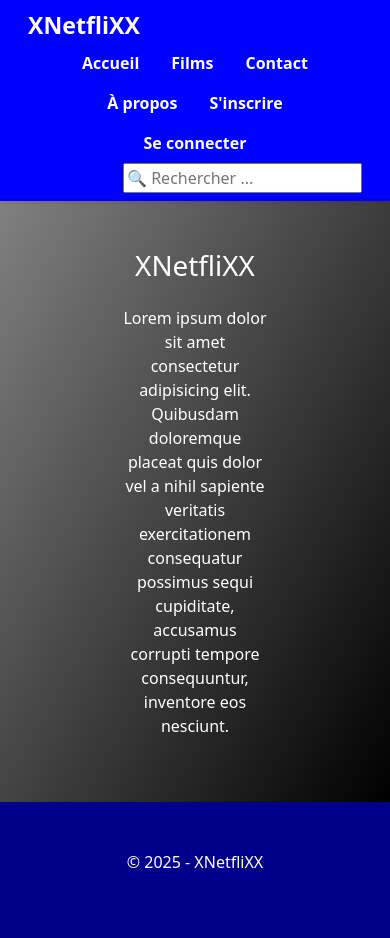
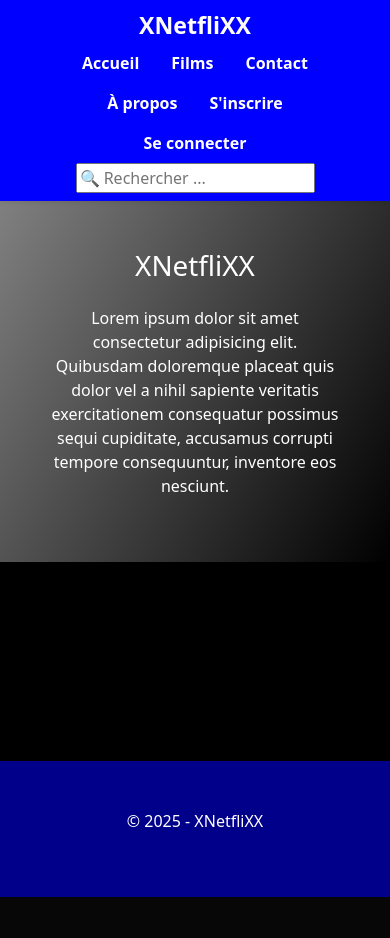
Before and after one commit to floriangarciasoto/bwb-neoness, a PHP site: page / in a window 390 px wide. After the commit the page ends 897 px from the top, so only its background shows below. Run offline with PHP 8.4, Linux system fonts and the light colour scheme.

Commit message:
Mise en place d'un responsive simple + correction des classes CSS et du HTML

```diff
--- a/public_html/index.html
+++ b/public_html/index.html
@@ -23,7 +23,7 @@
   ========================== -->
   <header class="row text-white shadow-sm position-sticky top-0 z-1 px-3 py-2 m-0">
 
-    <div class="col-md-3 d-flex align-items-center">
+    <div class="col-md-3 d-flex align-items-center justify-content-center justify-content-lg-start">
       <a href="." class="m-0 fs-3 fw-bold text-white text-decoration-none">XNetfliXX</a>
     </div>
 
@@ -39,7 +39,7 @@
       </ul>
     </nav>
 
-    <div class="col-md-3 d-flex align-items-center justify-content-end">
+    <div class="col-md-3 d-flex align-items-center justify-content-center justify-content-lg-end">
       <input type="text" name="search" id="search" placeholder="🔍 Rechercher ...">
     </div>
 
@@ -50,18 +50,15 @@
   ========================== -->
   <main>
 
-    <div class="site-title-dv d-flex flex-column justify-content-center align-items-center text-center p-5">
+    <div class="d-flex flex-column justify-content-center align-items-center text-center py-5 px-lg-5 bg-gradient-grey">
       <h1 class="h1">XNetfliXX</h1>
-      <p class="mt-3">Lorem ipsum dolor sit amet consectetur adipisicing elit. Quibusdam doloremque placeat quis dolor
+      <p class="mx-5 my-3 w-lg-50">Lorem ipsum dolor sit amet consectetur adipisicing elit. Quibusdam doloremque placeat quis dolor
         vel a nihil
         sapiente veritatis exercitationem consequatur possimus sequi cupiditate, accusamus corrupti tempore
         consequuntur, inventore eos nesciunt.</p>
     </div>
 
-    <section id="films-populaires"></section>
-    <section id="series-populaires"></section>
-    <section id="documentaires"></section>
-    <section id="animes"></section>
+    <!-- *** Contenu généré par JS ici *** -->
 
   </main>
 
--- a/public_html/script.js
+++ b/public_html/script.js
@@ -211,7 +211,7 @@
         }
 
         // Ajout de la couleur du background
-        container.className = `gradient-${color} p-3`;
+        container.className = `bg-gradient-${color} p-3`;
 
         // Créer un élément h2 pour le titre de la section
         // Définir le texte du titre
@@ -273,7 +273,7 @@
     // Ajouter le symbole flèche gauche (◄) avec code HTML
     // Désactiver le bouton par défaut (on est au début)
     let buttonLeft = document.createElement("button");
-        buttonLeft.className = "slider-button m-3 me-4";
+        buttonLeft.className = "slider-button m-3 me-4 d-none d-lg-block";
         buttonLeft.innerHTML = "&#x1F844;";
         buttonLeft.setAttribute("disabled",true);
 
@@ -282,7 +282,7 @@
     // Ajouter les classes CSS pour le style et la position
     // Ajouter le symbole flèche droite (►) avec code HTML
     let buttonRight = document.createElement("button");
-        buttonRight.className = "slider-button m-3 ms-4";
+        buttonRight.className = "slider-button m-3 ms-4 d-none d-lg-block";
         buttonRight.innerHTML = "&#x1F846;";
 
     // === WRAPPER DES CARTES ===
--- a/public_html/style.css
+++ b/public_html/style.css
@@ -58,42 +58,39 @@
     background-color: #222;
 }
 
-.gradient-red {
+.bg-gradient-grey {
+    background: linear-gradient(120deg, grey, black);
+}
+
+.bg-gradient-red {
     background: linear-gradient(120deg, red, black);
 }
 
-.gradient-blue {
+.bg-gradient-blue {
     background: linear-gradient(120deg, blue, black);
 }
 
-.gradient-green {
+.bg-gradient-green {
     background: linear-gradient(120deg, green, black);
 }
 
-.gradient-yellow {
+.bg-gradient-yellow {
     background: linear-gradient(120deg, yellow, black);
 }
 
-.gradient-orange {
+.bg-gradient-orange {
     background: linear-gradient(120deg, orange, black);
 }
 
-.gradient-cyan {
+.bg-gradient-cyan {
     background: linear-gradient(120deg, cyan, black);
 }
 
-.gradient-purple {
+.bg-gradient-purple {
     background: linear-gradient(120deg, purple, black);
 }
 
 /* ---- Front page ---- */
-
-.site-title-dv {
-    background: linear-gradient(120deg, grey, black);
-}
-.site-title-dv > * {
-    width: 50%;
-}
 
 .slider-button {
     min-width: 4rem;
@@ -163,3 +160,16 @@
 footer {
     background-color: darkblue;
 }
+
+
+/* -- Large screens -- */
+
+@media screen and (min-width: 992px) {
+
+    /* -- Bootstrap missing -- */
+
+    .w-lg-50 {
+        width: 50%;
+    }
+
+}
```
